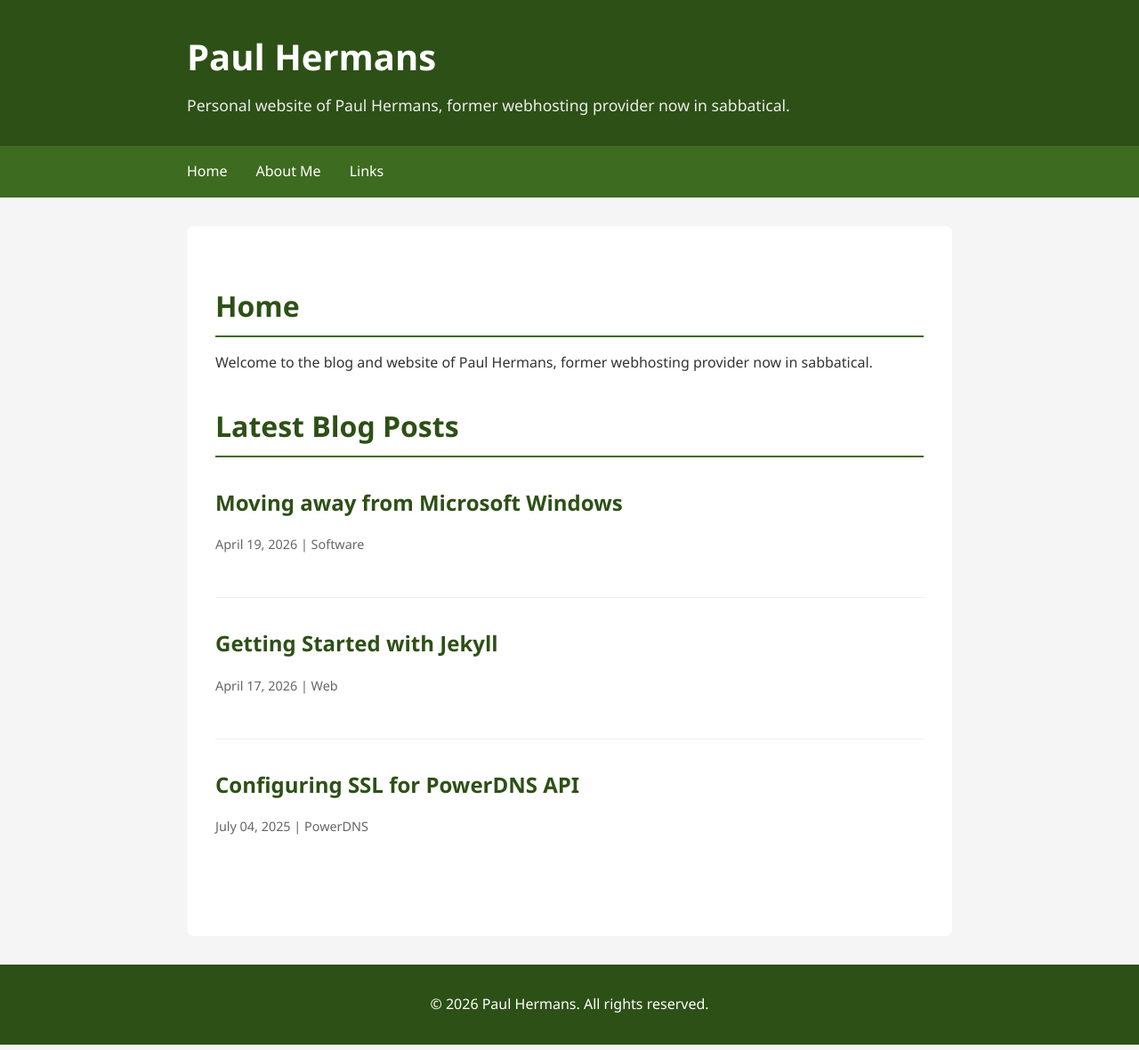
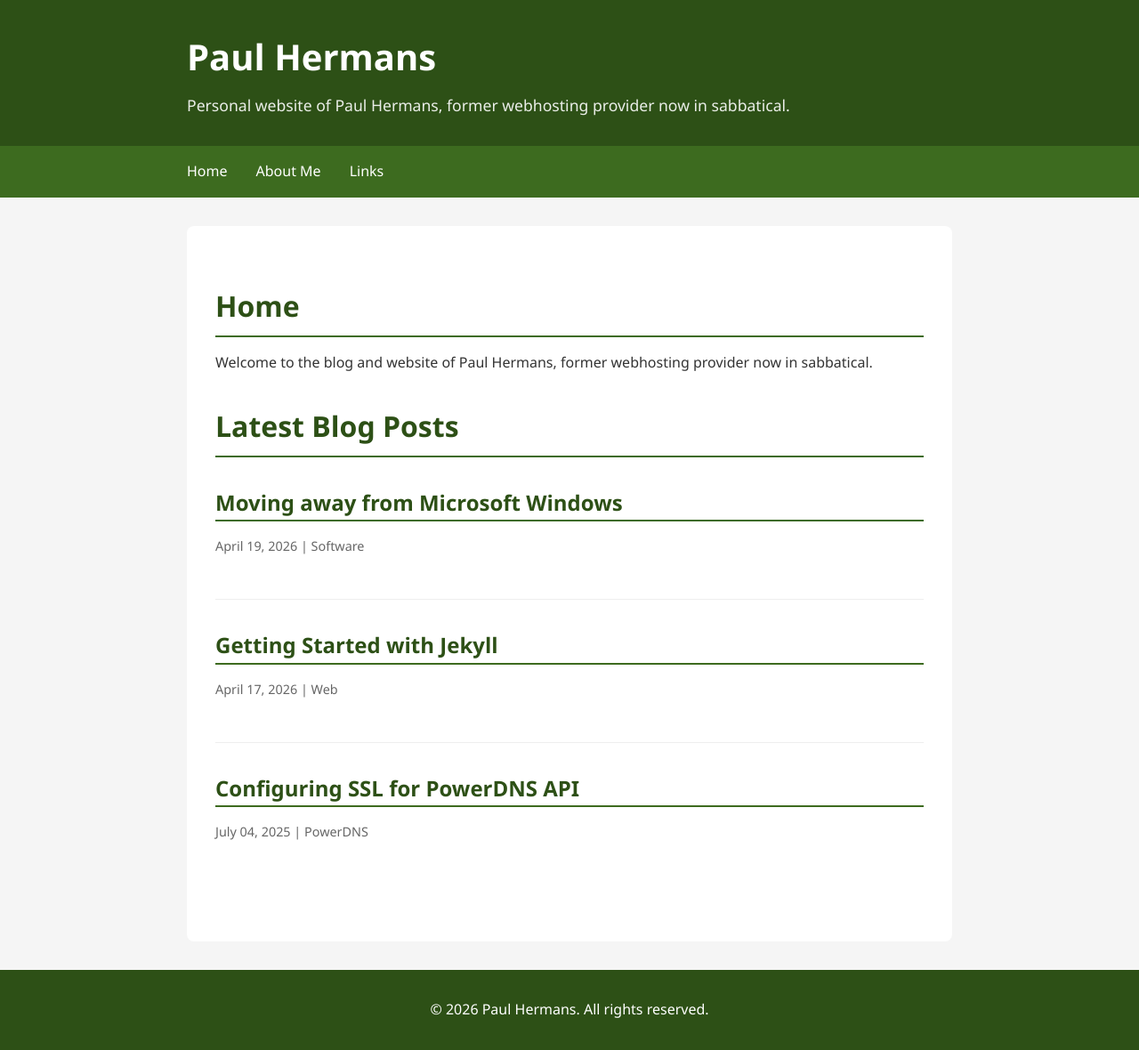
Before and after one commit to paulhermanseu/paulhermans.eu, a Jekyll site: the page built from index.md, in a window 1280 px wide. Shown: the whole page at 89% size. Built offline with Jekyll 4.4.1, drawn with Linux system fonts in a browser that asks for light colours; nearby versions of some CDN libraries.

Commit message:
Update default.html

```diff
--- a/_layouts/default.html
+++ b/_layouts/default.html
@@ -98,6 +98,7 @@
             margin-top: 2rem;
             margin-bottom: 1rem;
             font-size: 1.5em;
+            border-bottom: 2px solid #3d6b1f;
         }
 
         main h3 {
```
